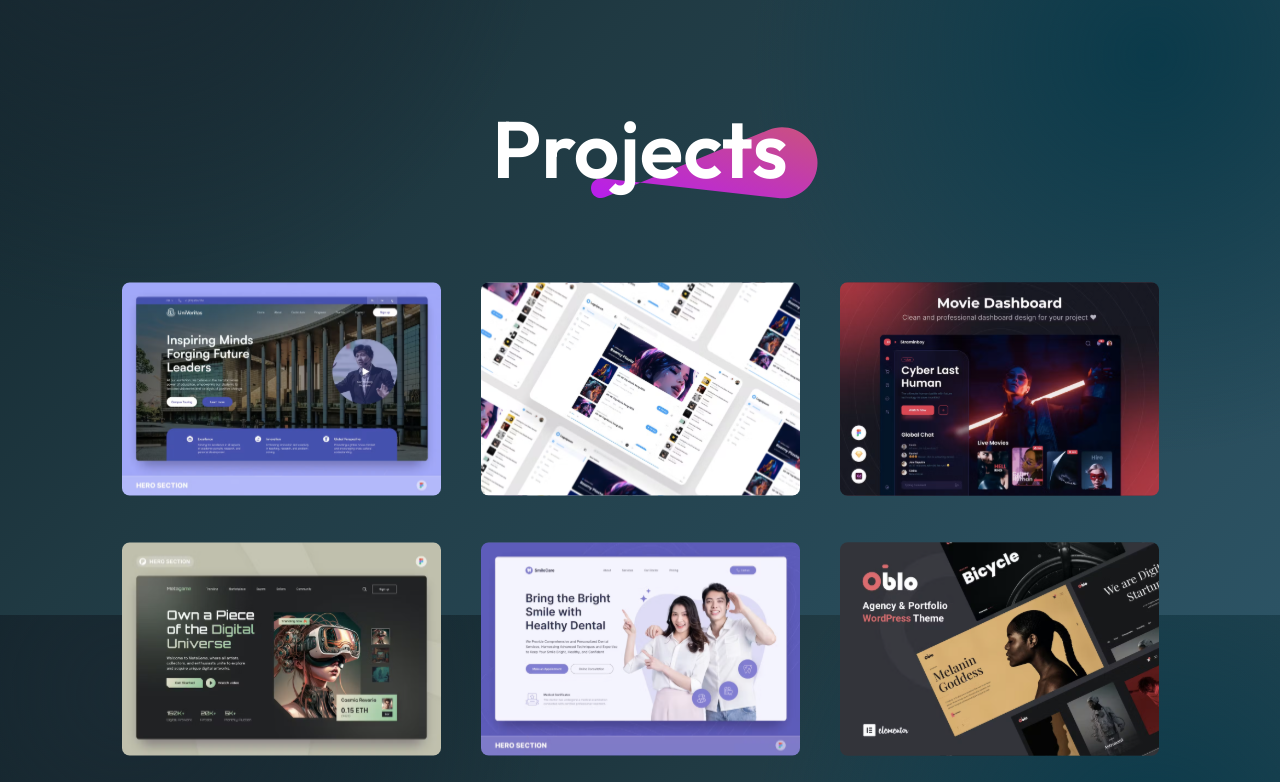
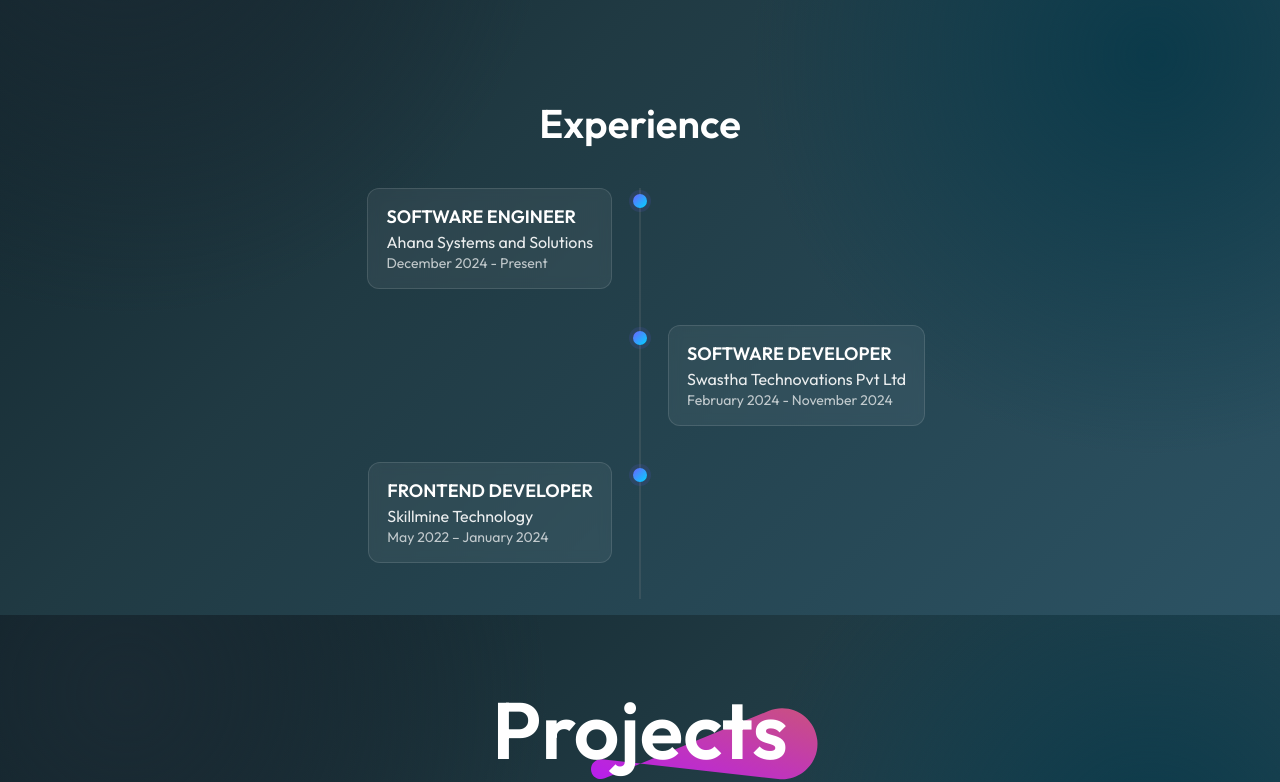
Before and after one commit to Gopi2923/portfolio-react, a React (Vite) app: page / in a window 1280 px wide. Shown: the part 1785-2567 px from the top of the page. Built offline with nearby package versions, Linux system fonts and the light colour scheme.

Commit message:
changed navbar menu added experience and projects menus.

```diff
--- a/src/App.jsx
+++ b/src/App.jsx
@@ -2,10 +2,10 @@
 import Navbar from "./Components/Navbar/Navbar";
 import Hero from "./Components/Hero/Hero";
 import About from "./Components/About/About";
-import Services from "./Components/Services/Services";
 import MyWork from "./Components/MyWork/MyWork";
 import Contact from "./Components/Contact/Contact";
 import Footer from "./Components/Footer/Footer";
+import ExperienceTimeline from "./Components/ExperienceTimeline/ExperienceTimeline";
 
 const App = () => {
   return (
@@ -13,7 +13,7 @@
       <Navbar />
       <Hero />
       <About />
-      {/* <Services /> */}
+      <ExperienceTimeline />
       <MyWork />
       <Contact />
       <Footer />
--- a/src/Components/ExperienceTimeline/ExperienceTimeline.jsx
+++ b/src/Components/ExperienceTimeline/ExperienceTimeline.jsx
@@ -21,7 +21,7 @@
 
 const ExperienceTimeline = () => {
   return (
-    <div className='experience-timeline'>
+    <div id='experience' className='experience-timeline'>
       <div className='experience-title'>
         <h1>Experience</h1>
       </div>
--- a/src/Components/MyWork/MyWork.jsx
+++ b/src/Components/MyWork/MyWork.jsx
@@ -2,11 +2,10 @@
 import theme_pattern from '../../assets/theme_pattern.svg'
 import mywork_data from '../../assets/mywork_data'
 import arrrow_icon from '../../assets/arrow_icon.svg'
-import ExperienceTimeline from '../ExperienceTimeline/ExperienceTimeline'
 
 const MyWork = () => {
   return (
-    <div id='work' className='mywork'>
+    <div id='projects' className='mywork'>
       <div className="mywork-title">
         <h1>Projects</h1>
         <img src={theme_pattern} alt="" />
@@ -20,7 +19,7 @@
         <p>Show More</p>
         <img src={arrrow_icon} alt="" />
       </div>
-      <ExperienceTimeline />
+
     </div>
   )
 }
--- a/src/Components/Navbar/Navbar.jsx
+++ b/src/Components/Navbar/Navbar.jsx
@@ -44,7 +44,7 @@
           className="nav-mob-close"
         />
 
-        {["home", "about", "services", "work", "contact"].map((item) => (
+        {["home", "about", "experience", "projects", "contact"].map((item) => (
           <li key={item}>
             <AnchorLink
               className="anchor-link"
```
